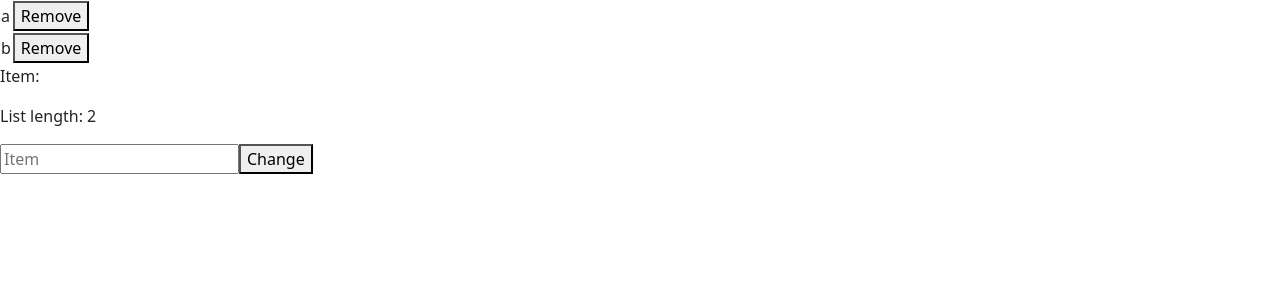
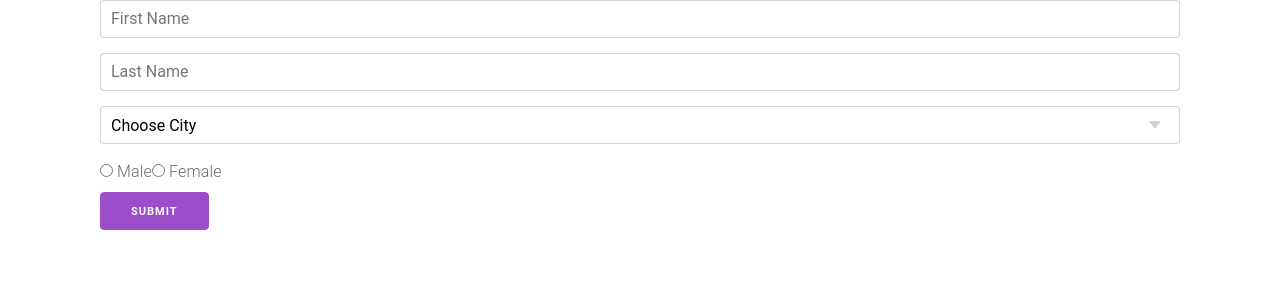
Before and after one commit to daniel-vnd/ReactFundamentals, a React (Vite) app: page / in a window 1280 px wide. Shown: the top 300 px of the page. Built offline with nearby package versions, Linux system fonts and the light colour scheme.

Commit message:
45. [Hook] useState - managing like a pro part 1

```diff
--- a/package.json
+++ b/package.json
@@ -11,6 +11,7 @@
   },
   "dependencies": {
     "bootstrap": "^5.3.7",
+    "milligram": "^1.4.1",
     "react": "^19.1.0",
     "react-bootstrap": "^2.10.10",
     "react-dom": "^19.1.0",
--- a/src/App.jsx
+++ b/src/App.jsx
@@ -1,52 +1,25 @@
 import { useState } from 'react';
 
-// 43. [Hook] useState - working with imutable array - part 2
+// 45. [Hook] useState - managing like pro part 1
 
 const App = () => {
-
-	const [list, setList] = useState(['a', 'b']);
-
-	const [item, setItem] = useState("");
-
-	const AddToList = () => {
-		list.push(item);
-
-		setList([...list]);
-	}
-
-	const RemoveItem = (index) => {
-		alert(index);
-		list.splice(index, 1);
-
-		setList([...list]);
-	}
+	let [formObject, setFormObject] = useState({fName:"",lName:"",city:"",gender: ""});
 
 	return (
-		<div>
-			<table>
-				<tbody>
-					{
-						list.length !== 0 ? (
-							list.map((element, index) => {
-								return (
-									<tr>
-										<td>{element}</td>
-										<td><button onClick={()=>{
-											RemoveItem(index);
-										}}>Remove</button></td>
-									</tr>
-								)
-							})
-
-
-						) : (<tr></tr>)
-					}
-				</tbody>
-			</table>
-			<p>Item: {item}</p>
-			<p>List length: {list.length}</p>
-			<input placeholder='Item' onChange={(e) => setItem(e.target.value)} />
-			<button onClick={AddToList}>Change</button>
+		<div className='container'>
+		<form action="">
+			<input value={formObject.fName} placeholder='First Name' />
+			<input value={formObject.lName} placeholder='Last Name' />
+			<select value={formObject.city}>
+				<option value="">Choose City</option>
+				<option value="Rajbari">Rajbari</option>
+				<option value="Dhaka">Dhaka</option>
+			</select>
+			<input checked={formObject.gender === "Male"} type="radio" name="gender" /> Male
+			<input checked={formObject.gender === "Female"} type="radio" name="gender" /> Female
+			<br />
+			<button type='submit'>Submit</button>
+		</form>
 		</div>
 	)
 };
--- a/src/main.jsx
+++ b/src/main.jsx
@@ -4,6 +4,7 @@
 import "./assets/css/style.css"
 import "bootstrap"
 import 'bootstrap/dist/css/bootstrap.min.css';
+import 'milligram/dist/milligram.css';
 
 createRoot(document.getElementById('root')).render(
   <StrictMode>
```
Also changed, not shown: 1 other file (tests, documents, lock files or other folders).
